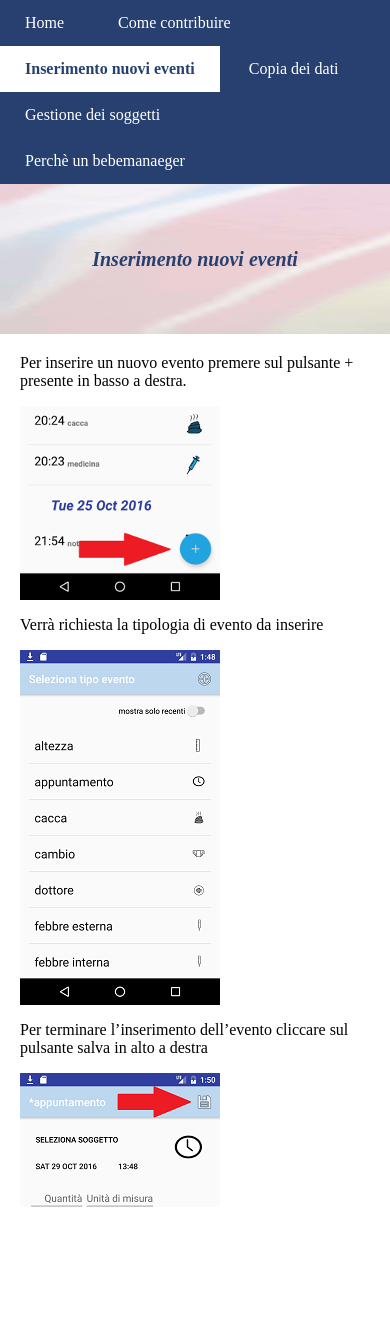
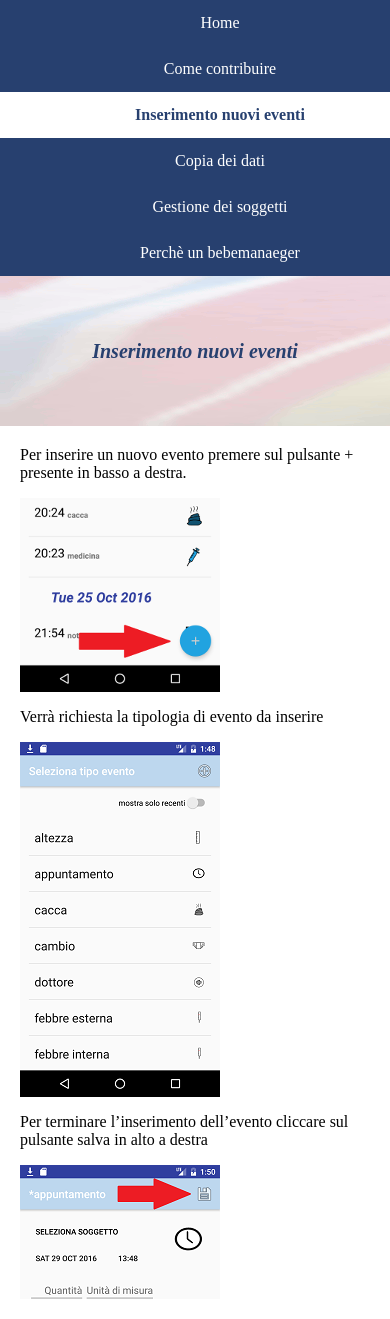
Before and after one commit to mysinmyc/bebemanager, a Jekyll site: the page built from docs/newevents.md, in a window 390 px wide. Built offline with Jekyll 4.4.1, drawn with Linux system fonts in a browser that asks for light colours; before the commit the page ends 1227 px from its top, so only the background shows below that.

Commit message:
fix menu mobile

```diff
--- a/docs/assets/css/main.css
+++ b/docs/assets/css/main.css
@@ -15,18 +15,15 @@
 }
 
 
-@media only screen and (min-width: 700px) {
-
-	.topBar {
-        	font-size:40px;
-	}
-
-}
 
 @media only screen and (max-width: 699px) {
 
 	.topBar{
         	font-size:20px;
+	}
+
+	.pagesBarNotSelectedItem, .pagesBarSelectedItem {
+		width:100%;
 	}
 
 }
```
